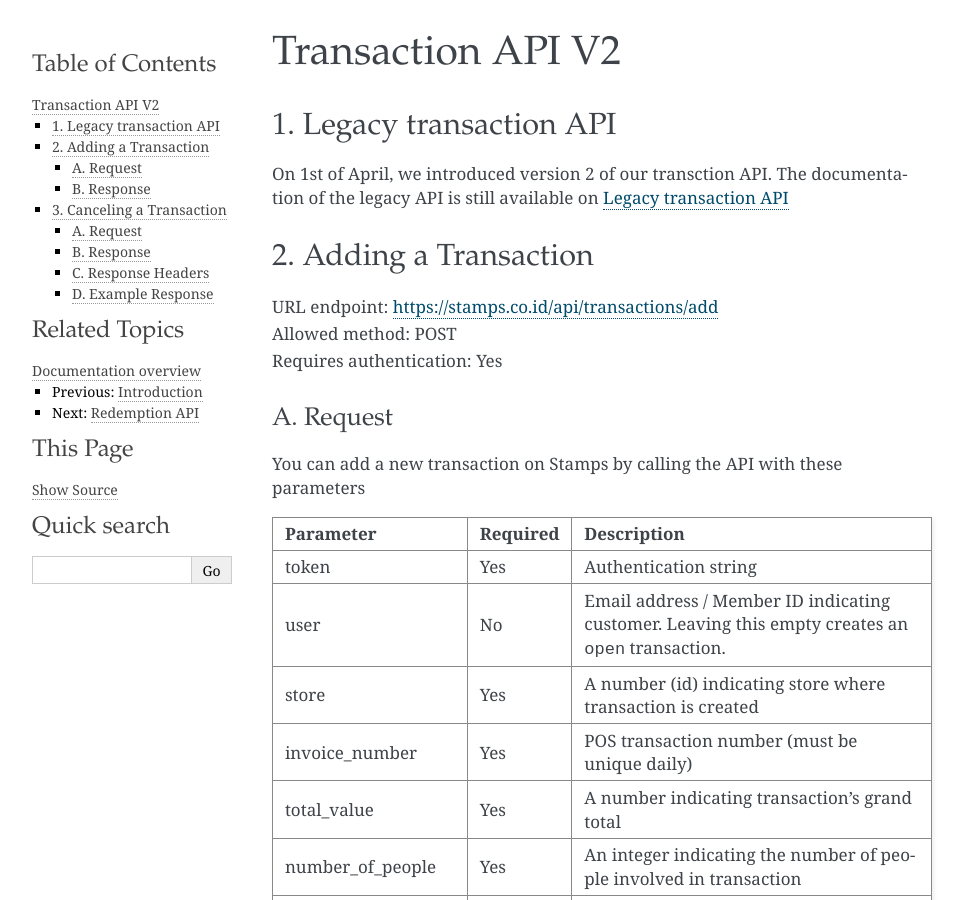
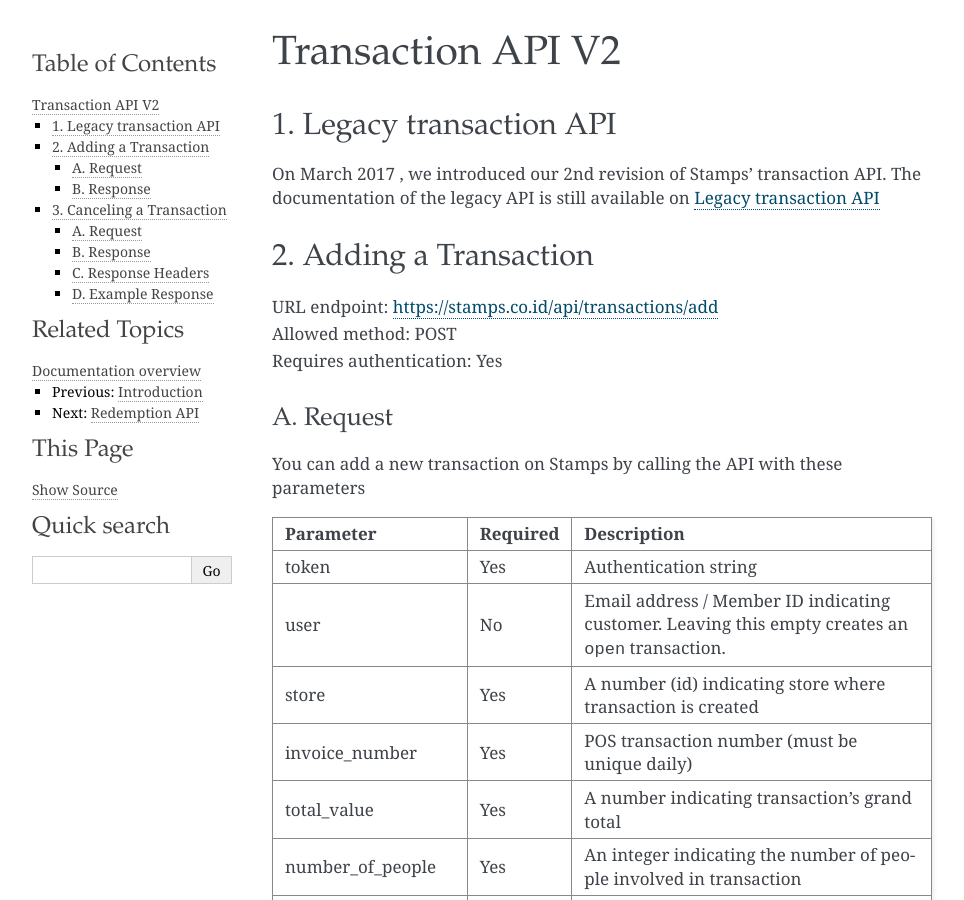
Before and after one commit to ui/stamps-api-docs, a Sphinx documentation site: the page built from source/transaction_api.rst, in a window 1280 px wide and 900 px high. Shown: the whole window, without its empty margins (148-1112 px from the left). Built offline with Sphinx 7.4.7, drawn with Linux system fonts in a browser that asks for light colours.

Commit message:
Fix legacy api part

```diff
--- a/source/transaction_api.rst
+++ b/source/transaction_api.rst
@@ -5,7 +5,7 @@ Transaction API V2
 1. Legacy transaction API
 =========================
 
-On 1st of April, we introduced version 2 of our transction API. The documentation of the legacy API
+On March 2017 , we introduced our 2nd revision of Stamps' transaction API.  The documentation of the legacy API
 is still available on `Legacy transaction API <http://docs.stamps.co.id/en/latest/legacy_transaction_api.html>`_
 
 2. Adding a Transaction
```
